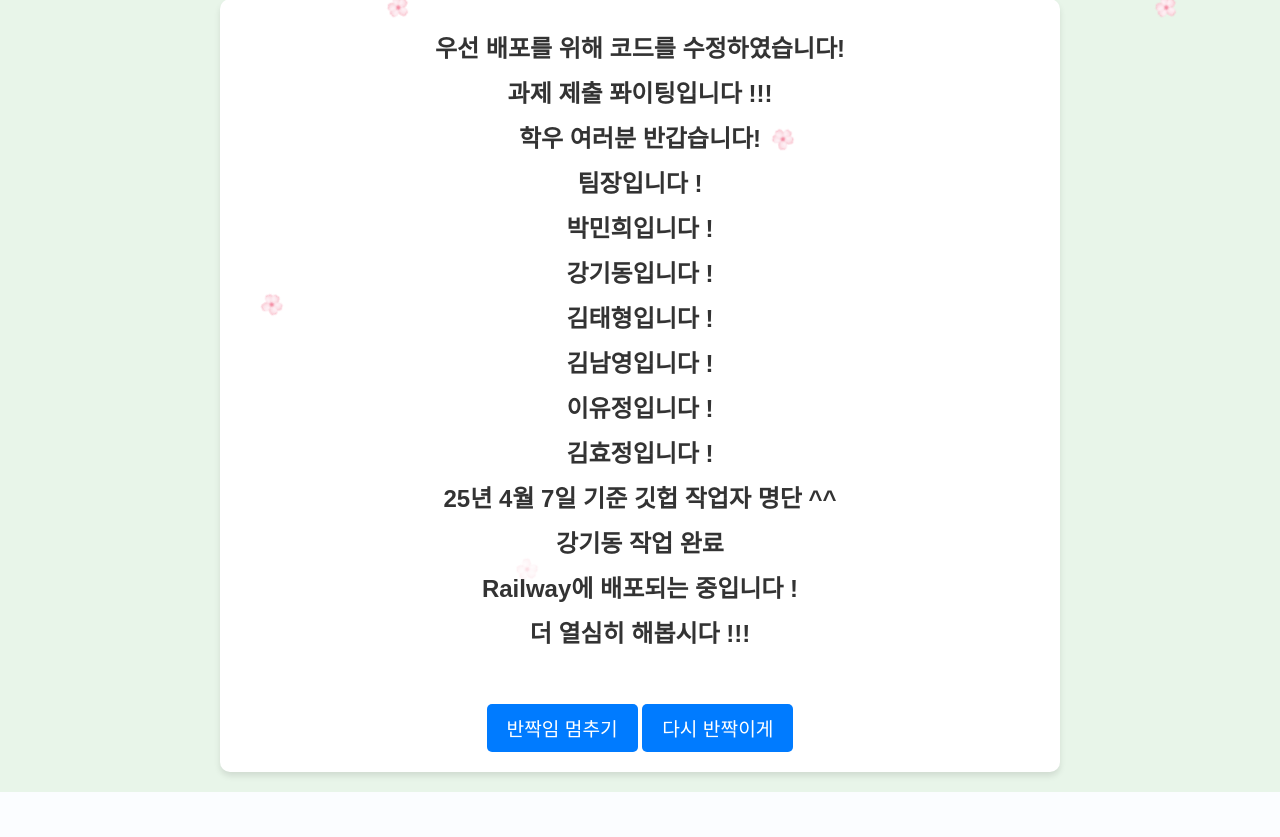
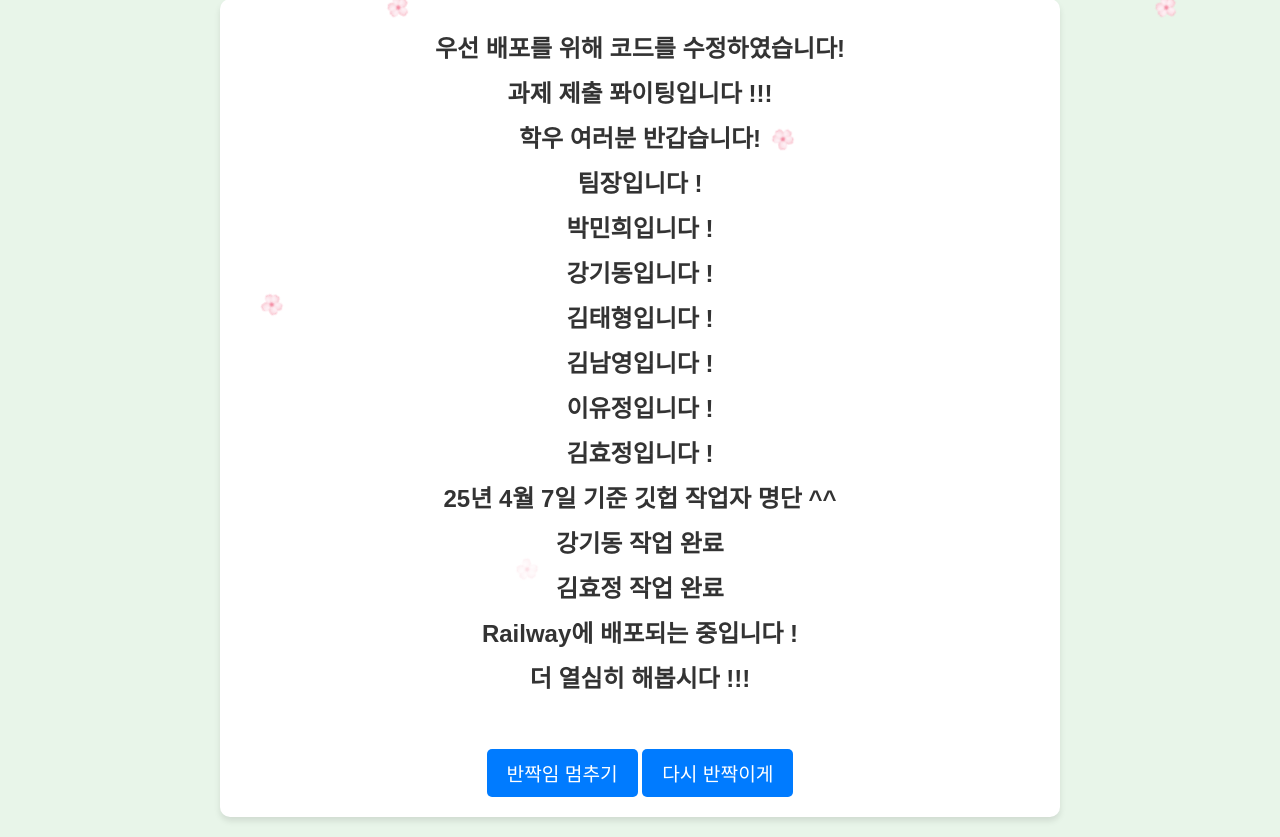
Before and after one commit to JiHunHeo/softwareContest, a Flask app: page / in a window 1280 px wide. Shown: the part 95-932 px from the top of the page. Before the commit the page ends 887 px from the top, so only its background shows below. Run offline with Flask 3, Linux system fonts and the light colour scheme.

Commit message:
dodoritest commit

```diff
--- a/main/templates/index.html
+++ b/main/templates/index.html
@@ -11,6 +11,7 @@
 <h2>김효정입니다 !</h2>
 <h2>25년 4월 7일 기준 깃헙 작업자 명단 ^^</h2>
 <h2>강기동 작업 완료</h2>
+<h2>김효정 작업 완료</h2>
 <h2>Railway에 배포되는 중입니다 !</h2>
 <h2>더 열심히 해봅시다 !!!</h2>
 <h2 id="blinking-text" class="blink">경진대회 준비에 박차를 가해봅시다!</h2>
```
